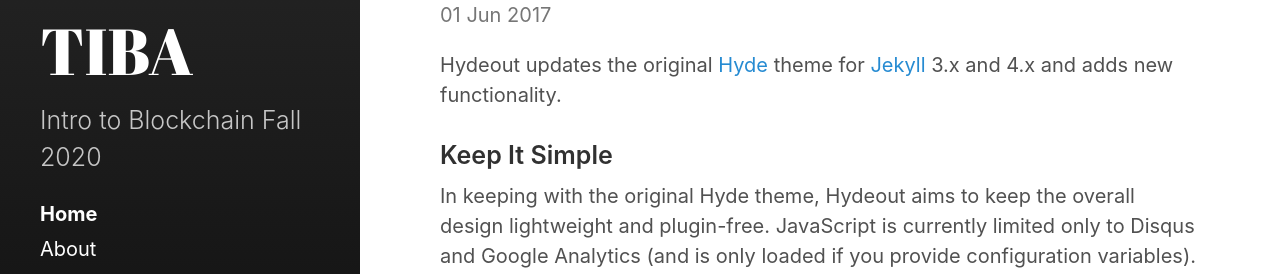
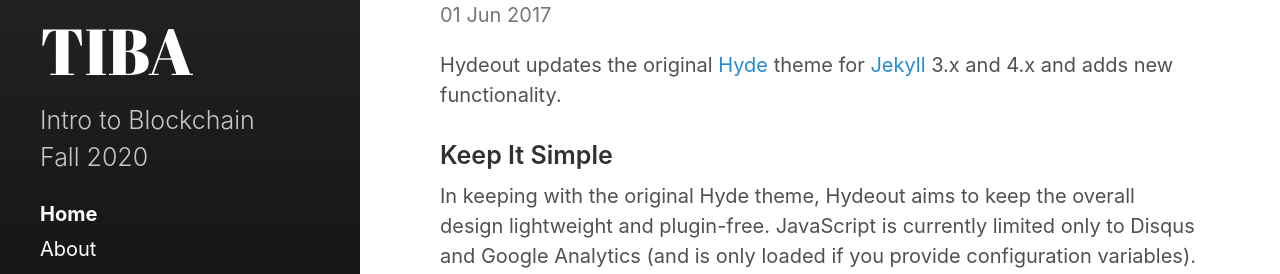
Before and after one commit to SamT6/ItBf20, a Jekyll site: the page built from index.html, in a window 1280 px wide. Shown: the part 421-695 px from the top of the page. Built offline with Jekyll 4.4.1, drawn with Linux system fonts in a browser that asks for light colours; the list of posts is cut into pages by our own code.

Commit message:
desc change

```diff
--- a/_config.yml
+++ b/_config.yml
@@ -5,7 +5,7 @@ highlighter:      rouge
 # Setup
 title:            TIBA
 tagline:          'A Jekyll theme'
-description:      'Intro to Blockchain Fall 2020'
+description:      'Intro to Blockchain <br/> Fall 2020'
 # description:      'The <a href="http://hyde.getpoole.com" target="_blank">Hyde</a> theme for <a href="http://jekyllrb.com" target="_blank">Jekyll</a>, refreshed.'
 url:              https://fongandrew.github.io
 baseurl:
```
